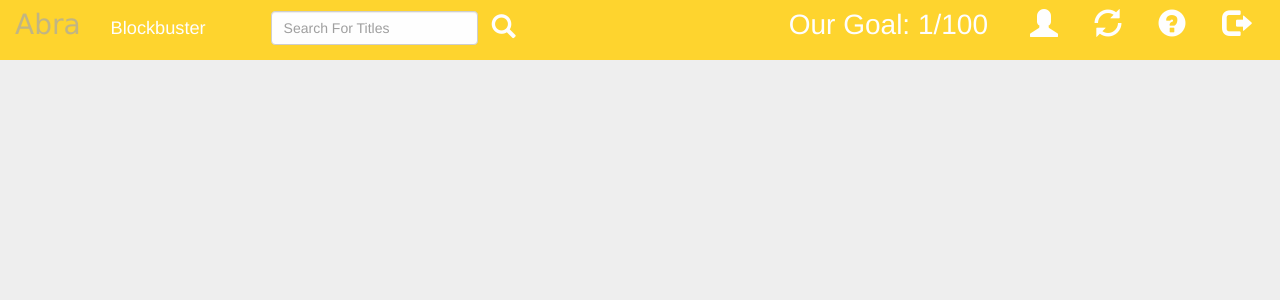
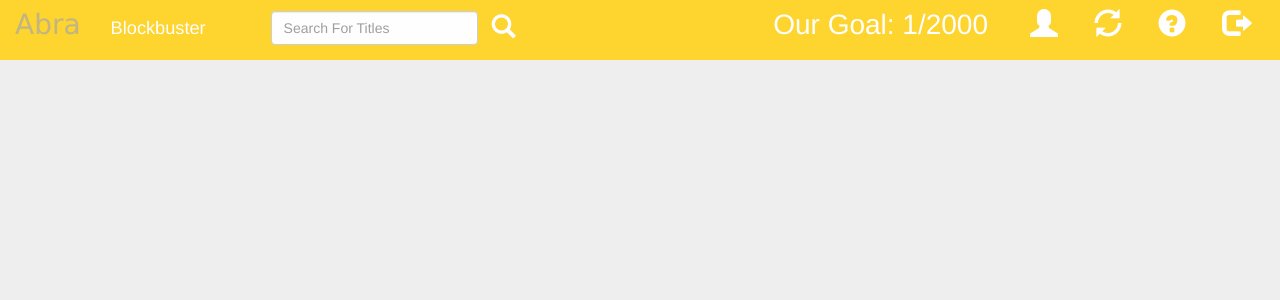
Before and after one commit to grayy921013/RecSys, a Django app: page /search in a window 1280 px wide. Shown: the top 300 px of the page. Run offline with Django 3.2, Linux system fonts and the light colour scheme; a user stored in the database is signed in; tables that the repository leaves empty hold one stand-in row (values such as "Sample post"); some libraries are stand-ins or nearby versions.

Commit message:
updated goal number; add opacity for finished movies.

```diff
--- a/Web/static/css/home.css
+++ b/Web/static/css/home.css
@@ -135,3 +135,7 @@ a.popoverData {
 .empty-msg{
     height: 1000px;
 }
+
+.movie-item-finished{
+    opacity: 0.6;
+}
--- a/Web/static/js/home.js
+++ b/Web/static/js/home.js
@@ -50,7 +50,7 @@ $(document).ready(function () {
             var currentLabelCount = parseInt(data)
             $('.nav-goal').removeClass("animated bounceIn");
             if (currentLabelCount != previousLabelCount) {
-                $(".nav-goal").text("Our Goal: " + currentLabelCount + "/100")
+                $(".nav-goal").text("Our Goal: " + currentLabelCount + "/2000")
                 $('.nav-goal').addClass("animated bounceIn");
 
                 previousLabelCount = currentLabelCount;
--- a/Web/static/js/label.js
+++ b/Web/static/js/label.js
@@ -50,7 +50,7 @@ $(document).ready(function () {
             var currentLabelCount = parseInt(data)
             $('.nav-goal').removeClass("animated bounceIn");
             if (currentLabelCount != previousLabelCount) {
-                $(".nav-goal").text("Our Goal: " + currentLabelCount + "/100")
+                $(".nav-goal").text("Our Goal: " + currentLabelCount + "/2000")
                 $('.nav-goal').addClass("animated bounceIn");
 
                 previousLabelCount = currentLabelCount;
--- a/Web/templates/home.html
+++ b/Web/templates/home.html
@@ -52,7 +52,12 @@
     {% endif %}
     {% load static %}
     {% for movie in movie_list %}
+        {% if movie.id in finished_movies %}
+            <div class="col-sm-6 col-md-4 col-lg-3 col movie-item movie-item-finished">
+        {% else %}
             <div class="col-sm-6 col-md-4 col-lg-3 col movie-item">
+        {% endif %}
+
     <a class="popoverData" href="#" data-content="{{ movie.title }}" rel="popover" data-placement="top"
        data-trigger="hover">
         <div class="movie-title movie-line" id="{{ movie.movielens_id }}-title">{{ movie.title }}</div>
@@ -67,10 +72,13 @@
             <span class="movie-badge-none badge">Unfinished</span>
         {% endif %}
     </div>
+
+
     <div class="movie-poster-div">
         {% with id=movie.movielens_id|stringformat:"i" %}
             <a href="{% url 'label' movie.id %}">
                 <img src="
+
 
 
 
```
Lines whose indentation alone changed are shown as unchanged.
